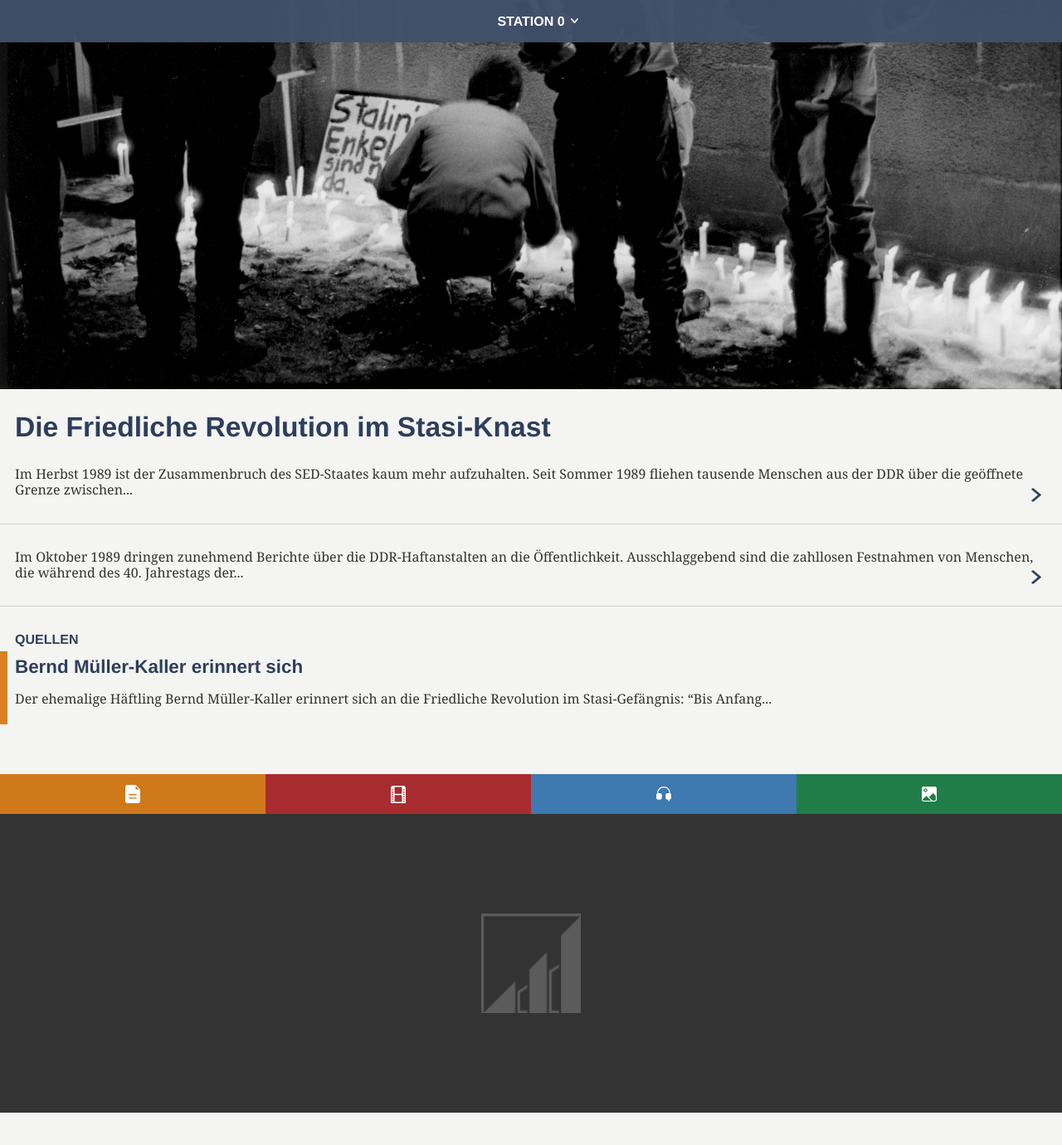
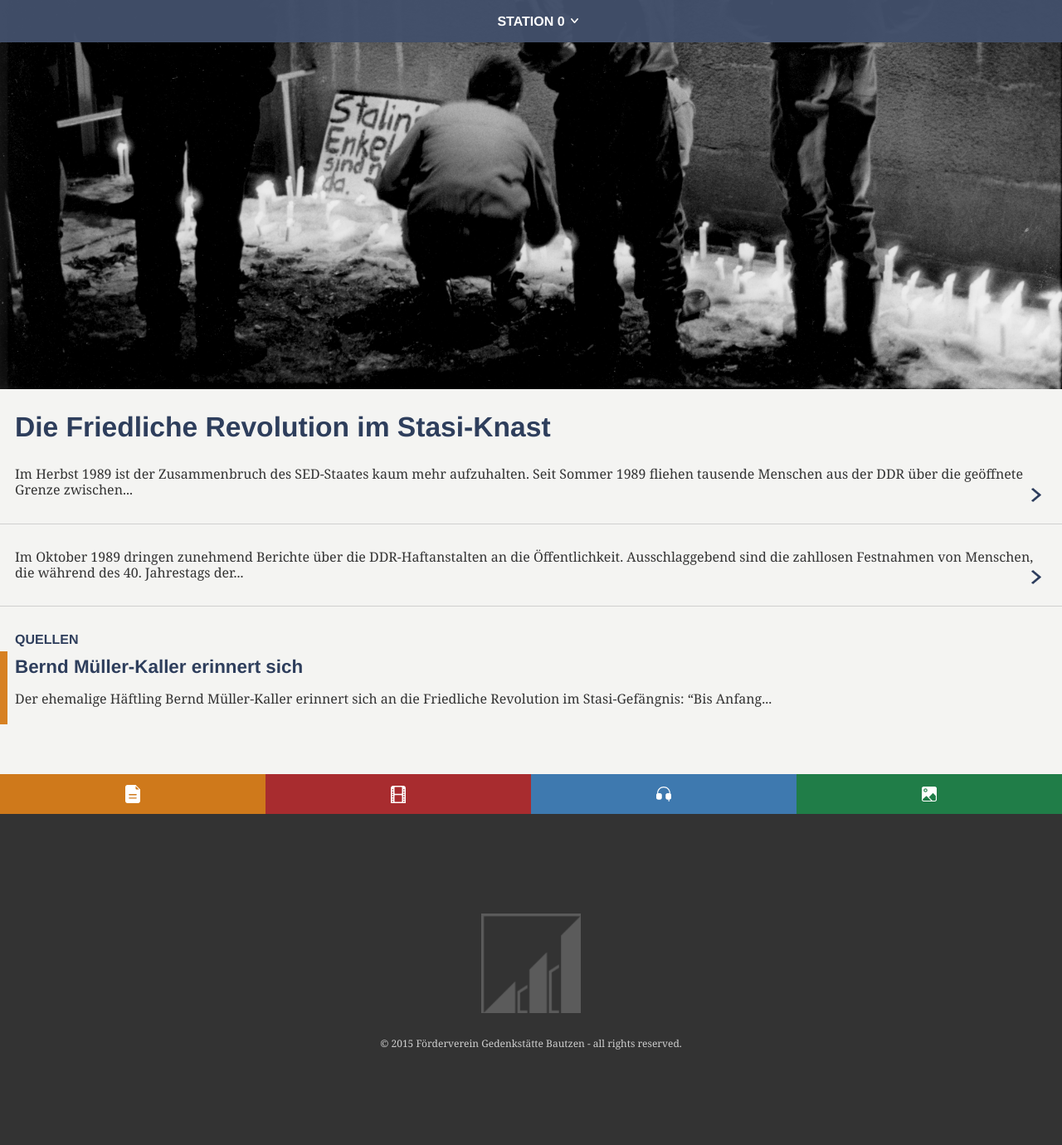
Before and after one commit to nandorocker/bautzen-tour, a Jekyll site: the page built from station-0/index.html, in a window 1280 px wide and 1400 px high, scrolled down 433 px. Shown: the top 1380 px of the window at 83% size. Built offline with Jekyll 4.4.1, drawn with Linux system fonts in a browser that asks for light colours; nearby versions of some CDN libraries; Markdown is read by kramdown in place of the engine named in the settings; before the commit the page ends 1774 px from its top, so only the background shows below that.

Commit message:
Added copyright text

```diff
--- a/_includes/footer.html
+++ b/_includes/footer.html
@@ -1,6 +1,8 @@
 <!-- Footer HTML -->
 <footer>
 	<a href="{{ site.url }}/index.html"><img src="{{ site.url }}/assets/footer-logo-icon@2x.png" class="logo"></a>
+
+	<p>&copy; 2015 Förderverein Gedenkstätte Bautzen - all rights reserved.</p>
 </footer>
 
 <!-- Begin scripts -->
--- a/_sass/_base.scss
+++ b/_sass/_base.scss
@@ -256,6 +256,9 @@ footer {
     padding-top: $spacing-unit*2;
     padding-bottom: $spacing-unit*4;
     text-align: center;
+    color: $grey-color-light;
+    font-size: $base-font-size * 0.75;
+
     .logo {
         width: 30%;
         max-width: 120px;
--- a/_sass/_layout.scss
+++ b/_sass/_layout.scss
@@ -286,6 +286,15 @@
 	}
 }
 
+footer {
+
+    // Copyright notice
+    p {
+		margin-top: $spacing-unit;
+    }
+
+}
+
 /*
  ** Hide Text
  */
```
